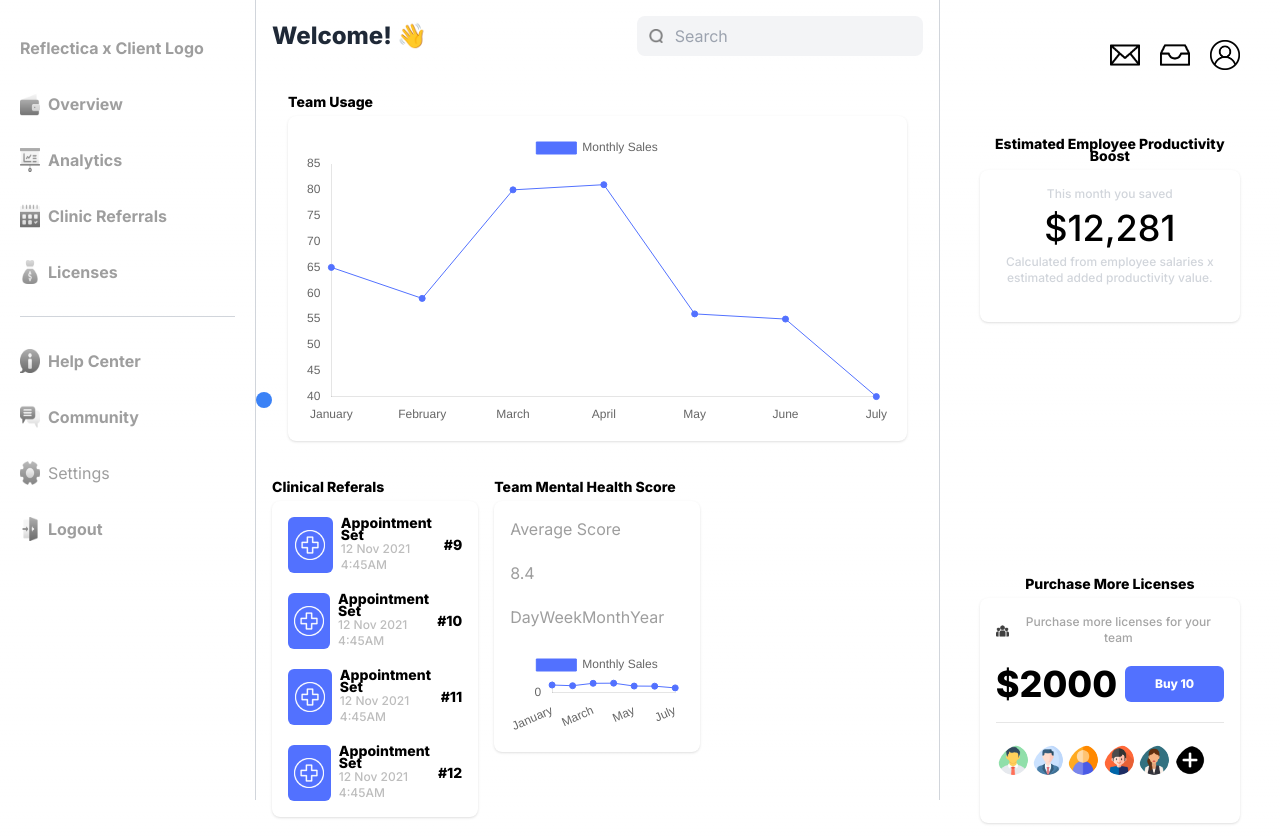
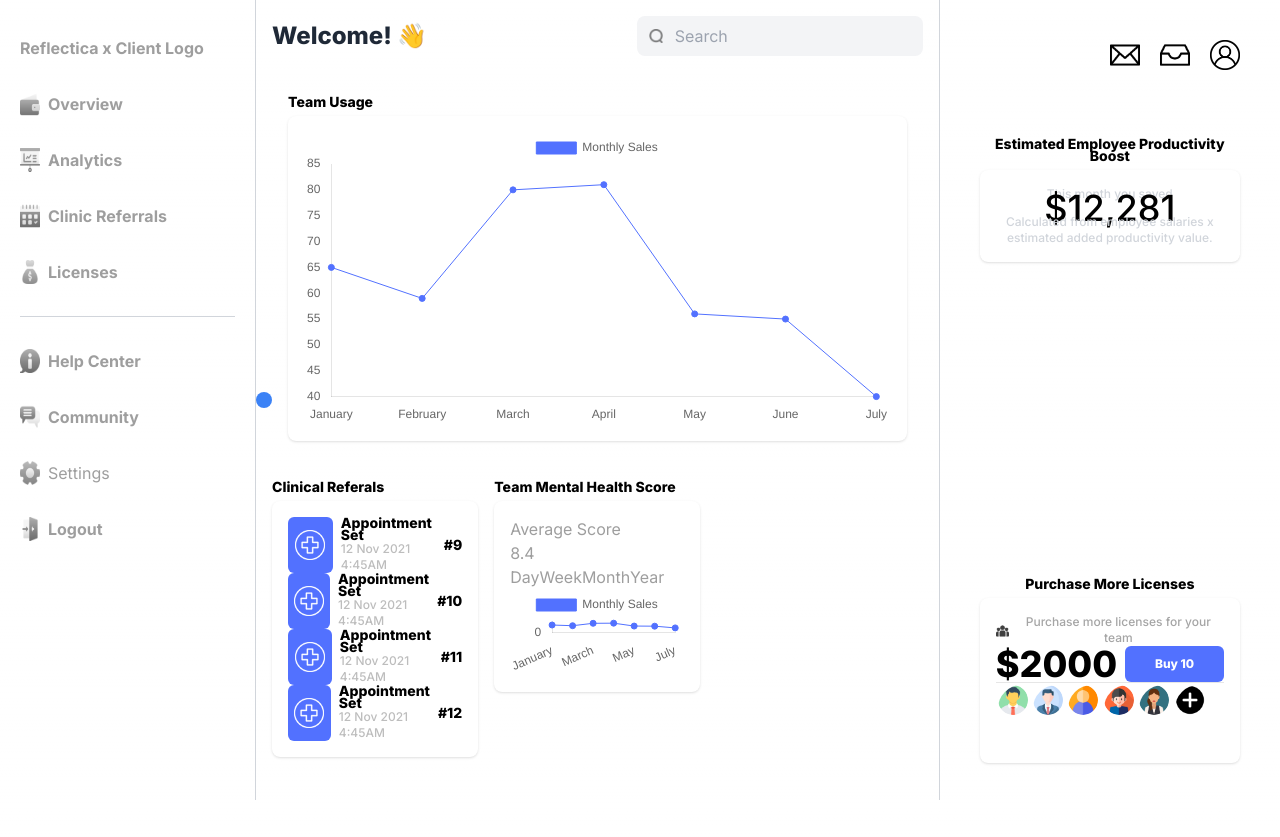
Before and after one commit to reflectica/admindash, a Next.js app: page /dashboard in a window 1280 px wide. Built offline with nearby package versions, Linux system fonts and the light colour scheme.

Commit message:
hide overflow

```diff
--- a/components/section/SectionCard.tsx
+++ b/components/section/SectionCard.tsx
@@ -11,7 +11,9 @@ export default function SectionCard({ title, containerStyle, children }: Section
     <div className={containerStyle}>
         <p className="font-extrabold text-sm leading-3 text-black my-2">{title}</p>
         <div className='bg-white shadow rounded-lg p-4 gap-5 flex flex-col'>
-            {children}
+            <div className="overflow-hidden">
+                {children}
+            </div>
         </div>
     </div>
   )
```
Also changed, not shown: app/dashboard/page.tsx (line endings or trailing spaces).
